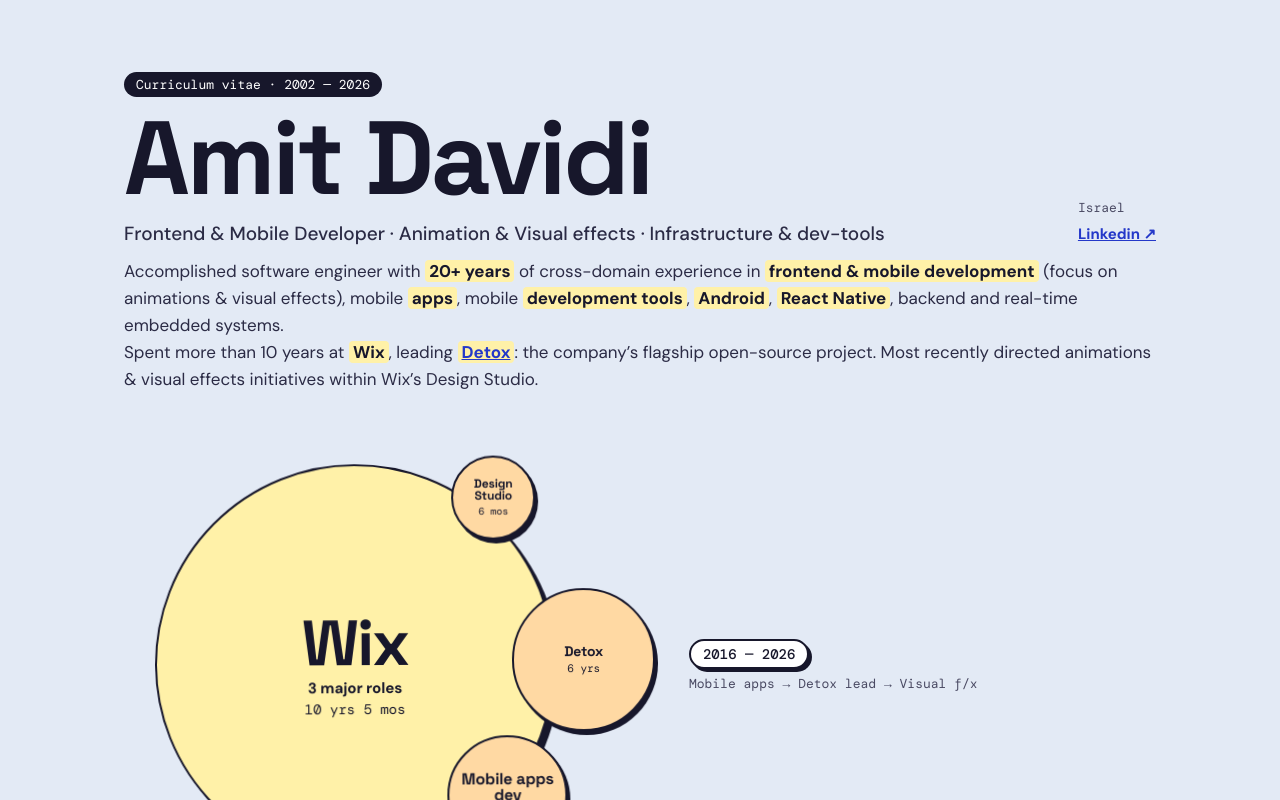
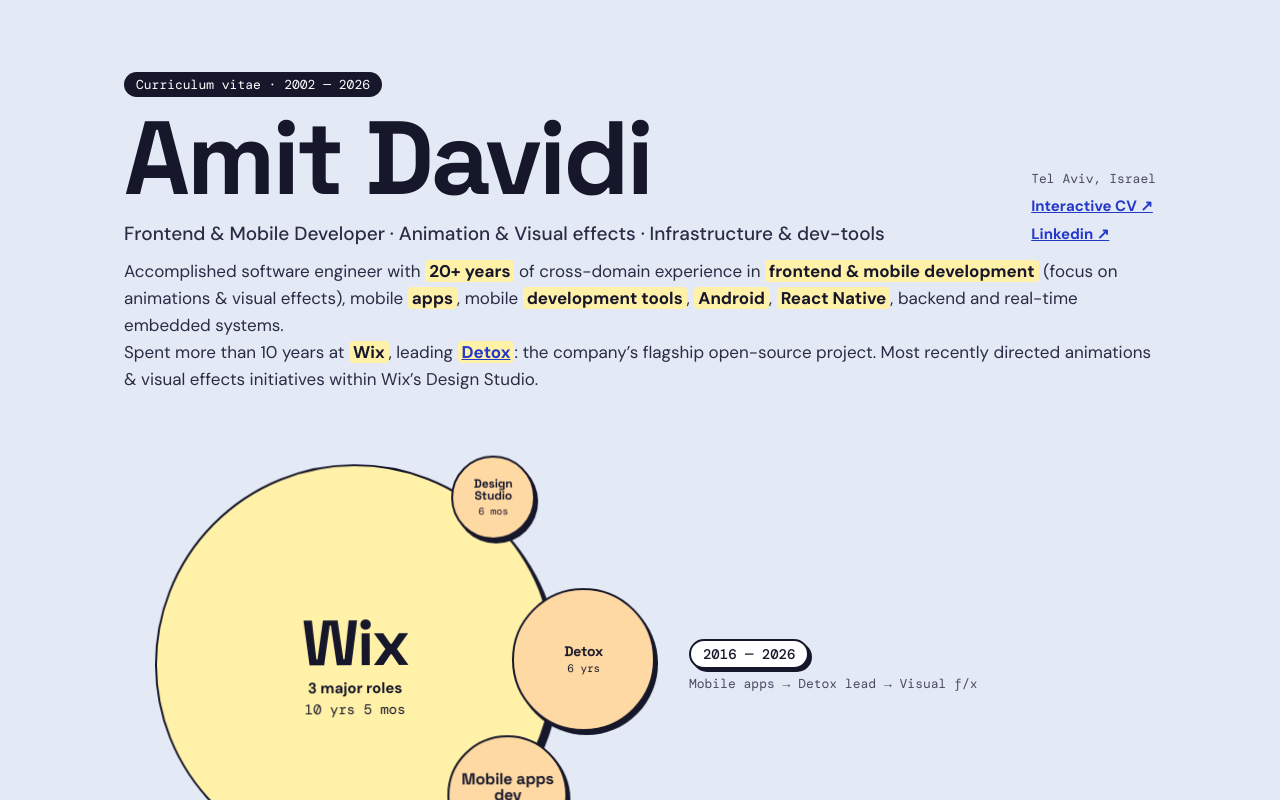
Before and after one commit to d4vidi/cv, a React (Vite) app: page / in a window 1280 px wide. Shown: the top 800 px of the page. Built offline with nearby package versions, Linux system fonts and the light colour scheme.

Commit message:
Add link to interactive CV URL

```diff
--- a/index.html
+++ b/index.html
@@ -4,7 +4,7 @@
 <meta charset="utf-8">
 <meta name="viewport" content="width=device-width, initial-scale=1">
 <title>Amit Davidi — Interactive CV</title>
-<meta name="description" content="Amit Davidi — Motion & Visual-FX Developer. 20+ years across UI motion & visual effects, mobile dev-tools, Android, React Native, back-end and embedded systems.">
+<meta name="description" content="Amit Davidi — CV">
 <meta name="theme-color" content="#E3EAF5">
 <meta property="og:type" content="profile">
 <meta property="og:url" content="https://d4vidi.github.io/cv/">
--- a/src/components/Header.jsx
+++ b/src/components/Header.jsx
@@ -12,6 +12,7 @@
       </div>
       <div style={{ display: 'flex', flexDirection: 'column', gap: 6, maxWidth: 320, fontSize: 14, lineHeight: 1.5, alignItems: 'flex-start' }}>
         <span className="fm muted" style={{ fontSize: 13 }}>{PROFILE.location}</span>
+        <a href={PROFILE.website} target="_blank" rel="noopener" style={{ fontWeight: 700, fontSize: 15 }}>Interactive CV ↗</a>
         <a href={PROFILE.linkedin} target="_blank" rel="noopener" style={{ fontWeight: 700, fontSize: 15 }}>Linkedin ↗</a>
       </div>
     </header>
--- a/src/data/cv.js
+++ b/src/data/cv.js
@@ -11,8 +11,9 @@
   name: 'Amit Davidi',
   headline: 'Frontend & Mobile Developer · Animation & Visual effects · Infrastructure & dev-tools',
   span: 'Curriculum vitae · 2002 — 2026',
-  location: 'Israel',
+  location: 'Tel Aviv, Israel',
   linkedin: 'https://www.linkedin.com/in/amit-davidi-6684a14/',
+  website: 'https://d4vidi.github.io/cv/',
 };
 
 export const CV = {
```
